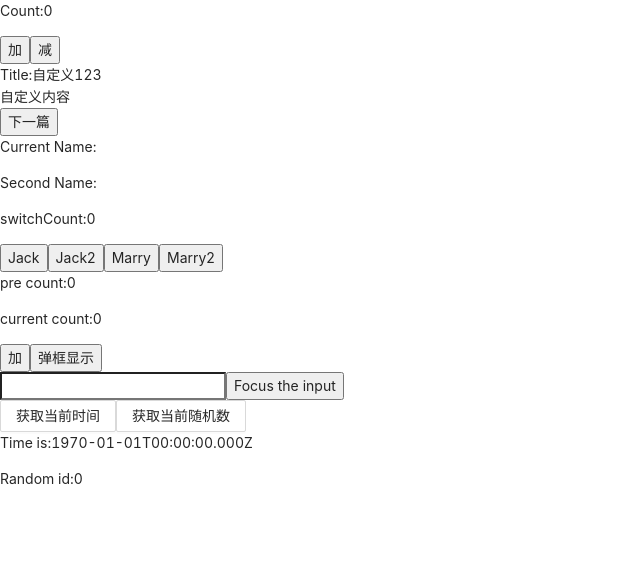
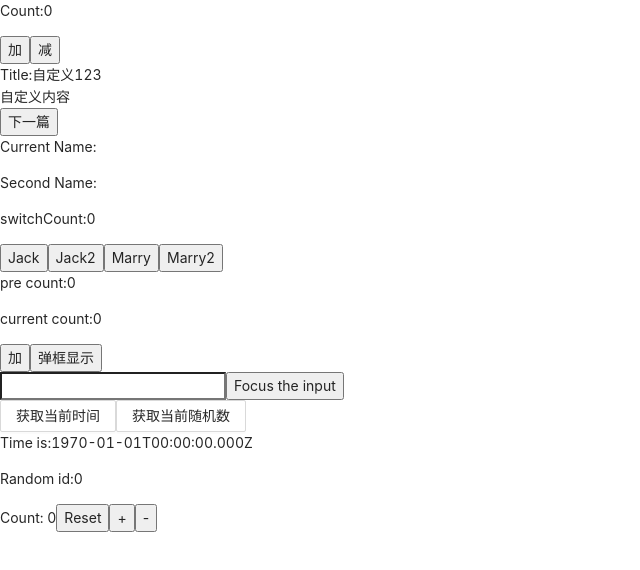
Before and after one commit to jinloser/hook-ts-demo, a React (Create React App) app: page / in a window 1280 px wide. Shown: the top 570 px of the page, without its empty margins (0-640 px from the left). Built offline with nearby package versions, Linux system fonts and the light colour scheme.

Commit message:
feat:新增reducer扩展状态更新

```diff
--- a/src/App.tsx
+++ b/src/App.tsx
@@ -5,6 +5,7 @@ import Counter from './Component/Counter';
 import CountRef from './Component/CountRef';
 import Handle from './Component/Handle';
 import MemoParent from './Component/MemoUser/MemoParent';
+import Reducer from './Component/Reducer';
 import SwichCount from './Component/SwichCount';
 
 const App: React.FC = () => {
@@ -16,6 +17,7 @@ const App: React.FC = () => {
       <Handle />
       <CountRef />
       <MemoParent />
+      <Reducer />
     </>
   );
 };
--- a/src/Component/MemoUser/MemoChild.tsx
+++ b/src/Component/MemoUser/MemoChild.tsx
@@ -1,7 +1,10 @@
-import React, { useEffect, useMemo } from 'react';
-import { memoChildData } from '../../utils/index.type';
+import React, { useCallback, useEffect, useMemo } from 'react';
 
-const MemoChild: React.FC<memoChildData> = ({ time, children }) => {
+type Data = {
+  time: number;
+  children: number;
+};
+const MemoChild: React.FC<Data> = ({ time, children }) => {
   useEffect(() => {
     console.log('effect function here...');
   }, [time]);
@@ -13,9 +16,13 @@ const MemoChild: React.FC<memoChildData> = ({ time, children }) => {
 
   const newTime: string = useMemo(() => changeTime(time), [time]);
 
+  const getNewTime = useCallback(() => {
+    return changeTime(time);
+  }, [time]);
+
   return (
     <>
-      <p>Time is:{newTime}</p>
+      <p>Time is:{getNewTime()}</p>
       <p>Random id:{children}</p>
     </>
   );
--- /dev/null
+++ b/src/Component/Reducer.tsx
@@ -0,0 +1,41 @@
+import React, { useReducer } from 'react';
+
+type StateType = {
+  count: number;
+};
+
+type ActionType = {
+  type: 'reset' | 'decrement' | 'increment';
+};
+
+const initialState = {
+  count: 0,
+};
+
+function reducer(state: StateType, action: ActionType) {
+  switch (action.type) {
+    case 'reset':
+      return initialState;
+    case 'decrement':
+      return { count: state.count - 1 };
+    case 'increment':
+      return { count: state.count + 1 };
+    default:
+      return state;
+  }
+}
+
+function Reducer({ initialCount = 0 }) {
+  const [state, dispatch] = useReducer(reducer, { count: initialCount });
+
+  return (
+    <div>
+      Count: {state.count}
+      <button onClick={() => dispatch({ type: 'reset' })}>Reset</button>
+      <button onClick={() => dispatch({ type: 'increment' })}>+</button>
+      <button onClick={() => dispatch({ type: 'decrement' })}>-</button>
+    </div>
+  );
+}
+
+export default Reducer;
```
